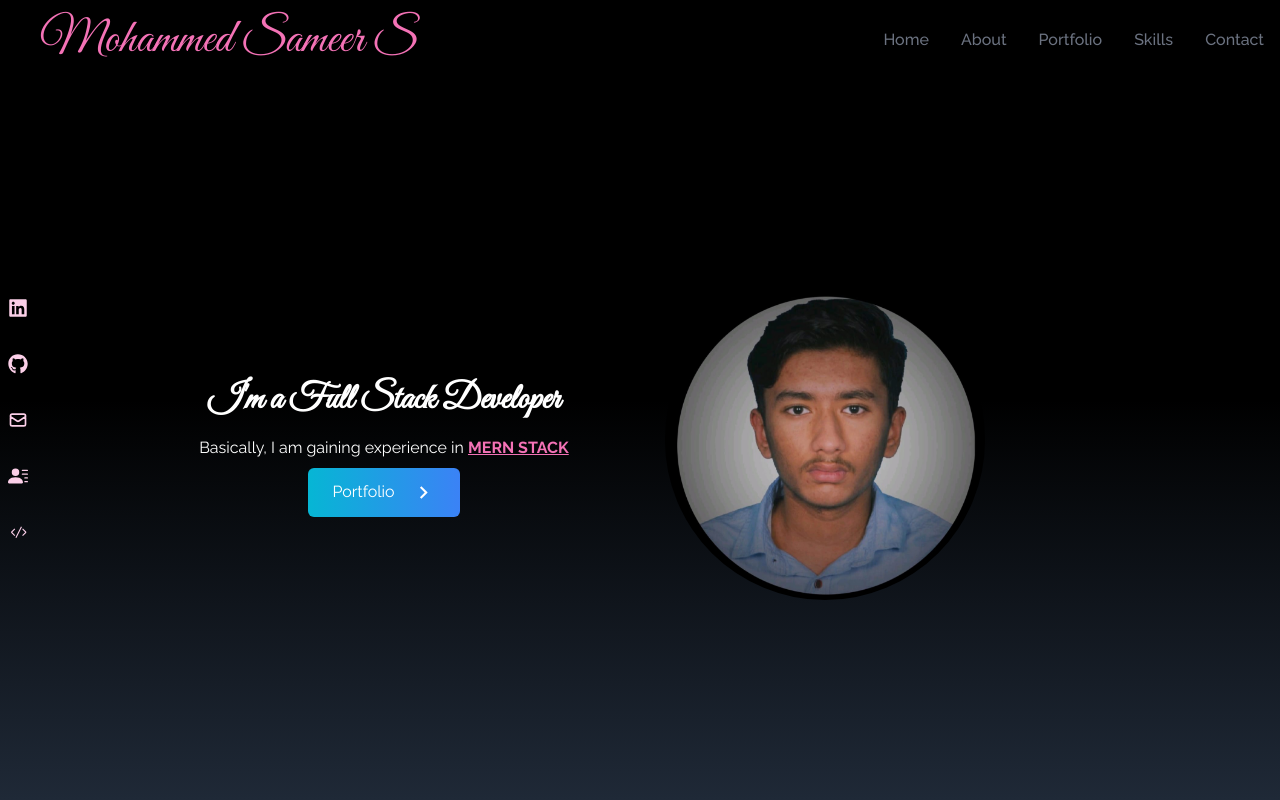
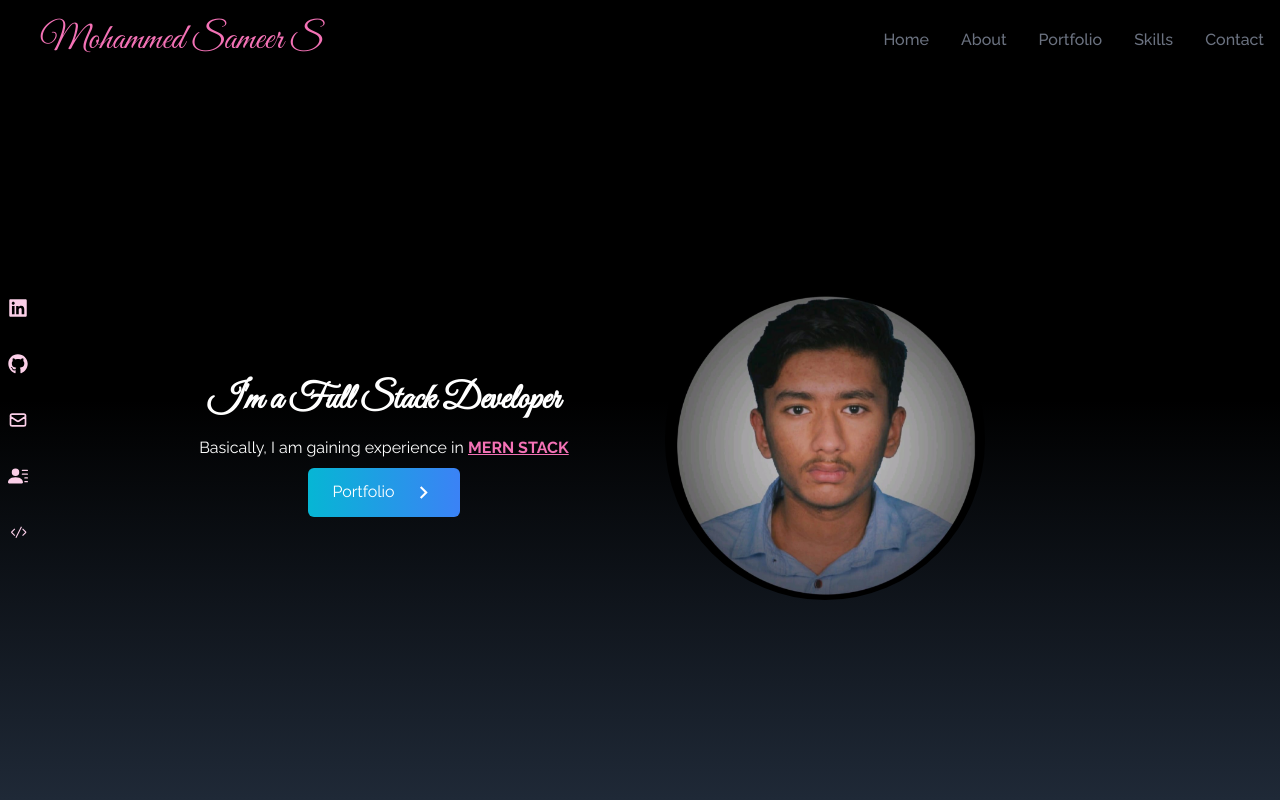
Before and after one commit to Sam-mark12/Portfolio, a React (Vite) app: page / in a window 1280 px wide. Shown: the top 800 px of the page. Built offline with nearby package versions, Linux system fonts and the light colour scheme.

Commit message:
Add the paragraphs

```diff
--- a/src/components/Navbar.jsx
+++ b/src/components/Navbar.jsx
@@ -17,7 +17,7 @@ const Navbar = () => {
 
   return (
     <div className='transition-all flex justify-between items-center w-full h-20 text-white fixed bg-black'>
-      <div className='text-5xl capitalize font-signature ml-10 text-pink-400'>
+      <div className='text-4xl capitalize font-signature ml-10 text-pink-400'>
         mohammed sameer s
       </div>
       <ul className='hidden md:flex'>
```
